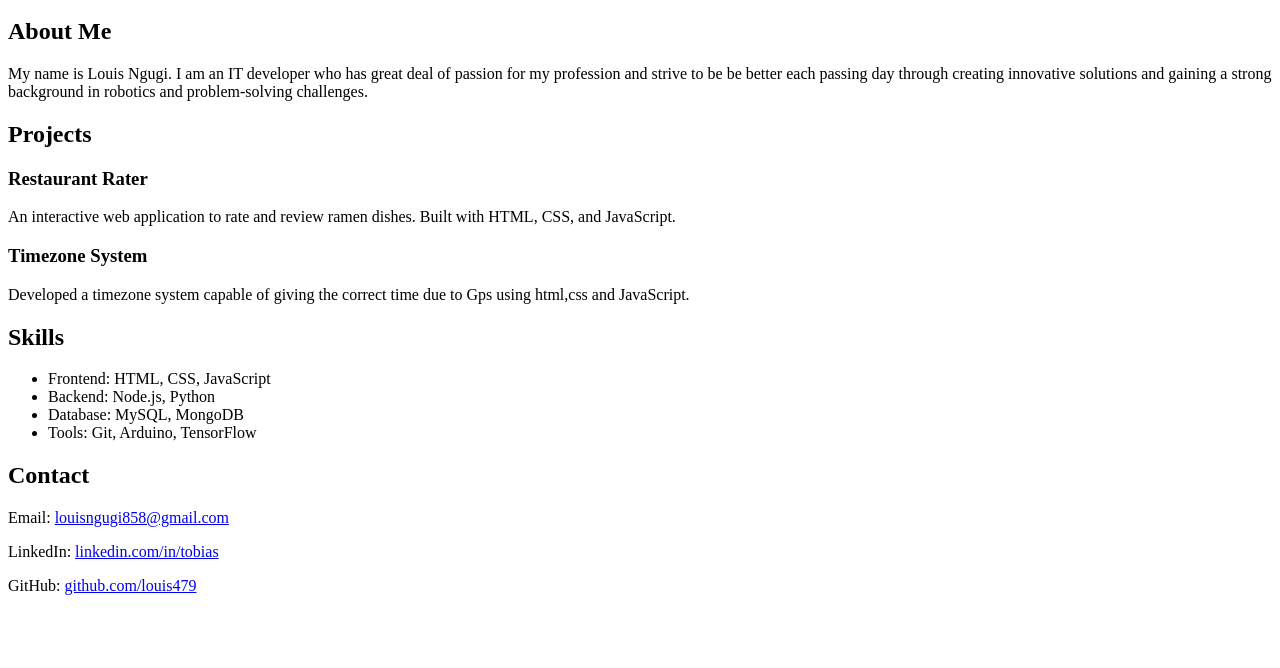
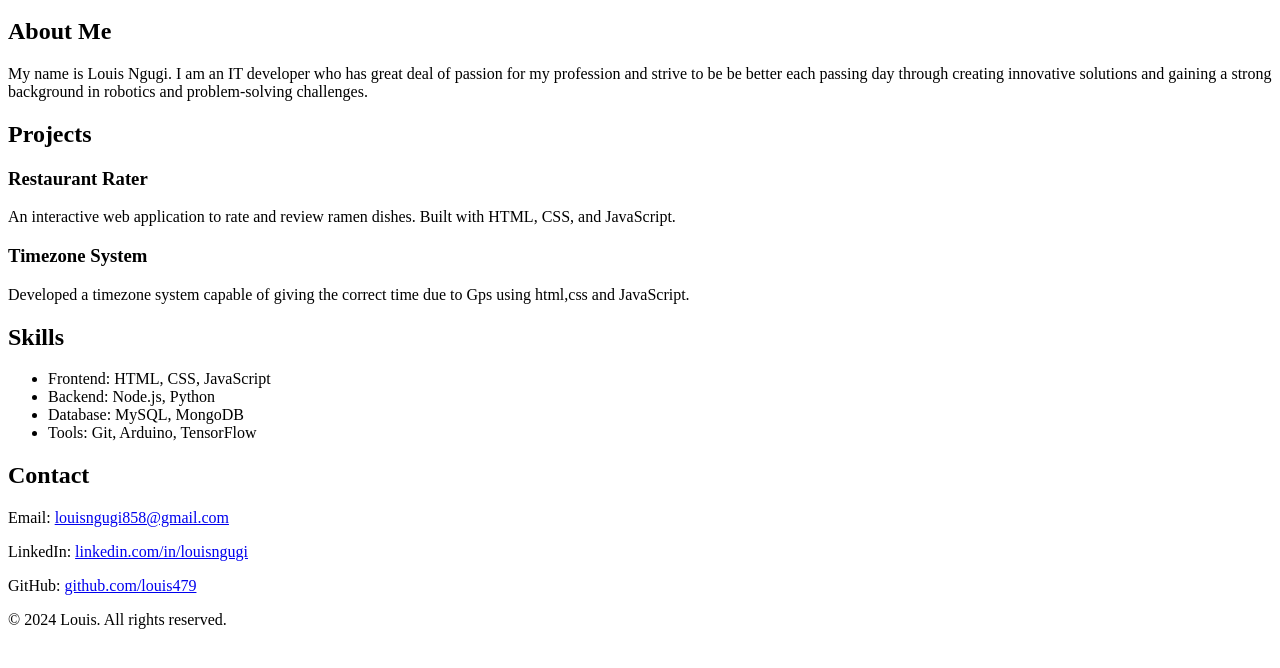
Before and after one commit to louis479/portfolio-project-assignment, a plain HTML site: page index.html in a window 1280 px wide. Shown: the part 100-768 px from the top of the page. Drawn offline with Linux system fonts and the light colour scheme.

Commit message:
added footer with addition of a copy right

```diff
--- a/index.html
+++ b/index.html
@@ -47,10 +47,12 @@
           <section id="contact">
             <h2>Contact</h2>
             <p>Email: <a href="mailto:louisngugi858@gmail.com">louisngugi858@gmail.com</a></p>
-            <p>LinkedIn: <a href="https://linkedin.com/in/tobias" target="_blank">linkedin.com/in/tobias</a></p>
+            <p>LinkedIn: <a href="https://linkedin.com/in/louisngugi" target="_blank">linkedin.com/in/louisngugi</a></p>
             <p>GitHub: <a href="https://github.com/louis479" target="_blank">github.com/louis479</a></p>
           </section>
-          </section>
+          <footer>
+            <p>© 2024 Louis. All rights reserved.</p>
+          </footer>
 
     </body>
 </html>
```
Also changed, not shown: 1 other file.
